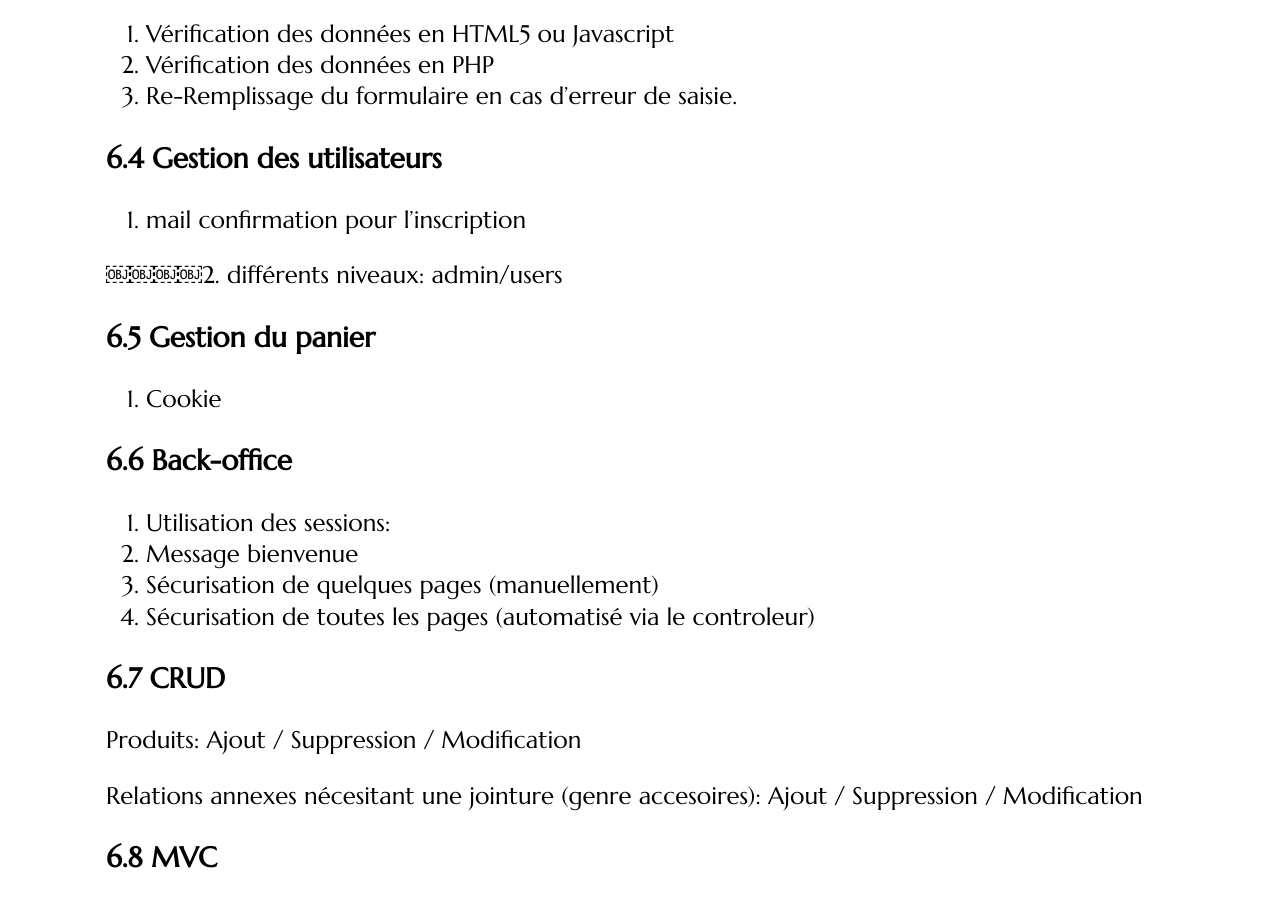
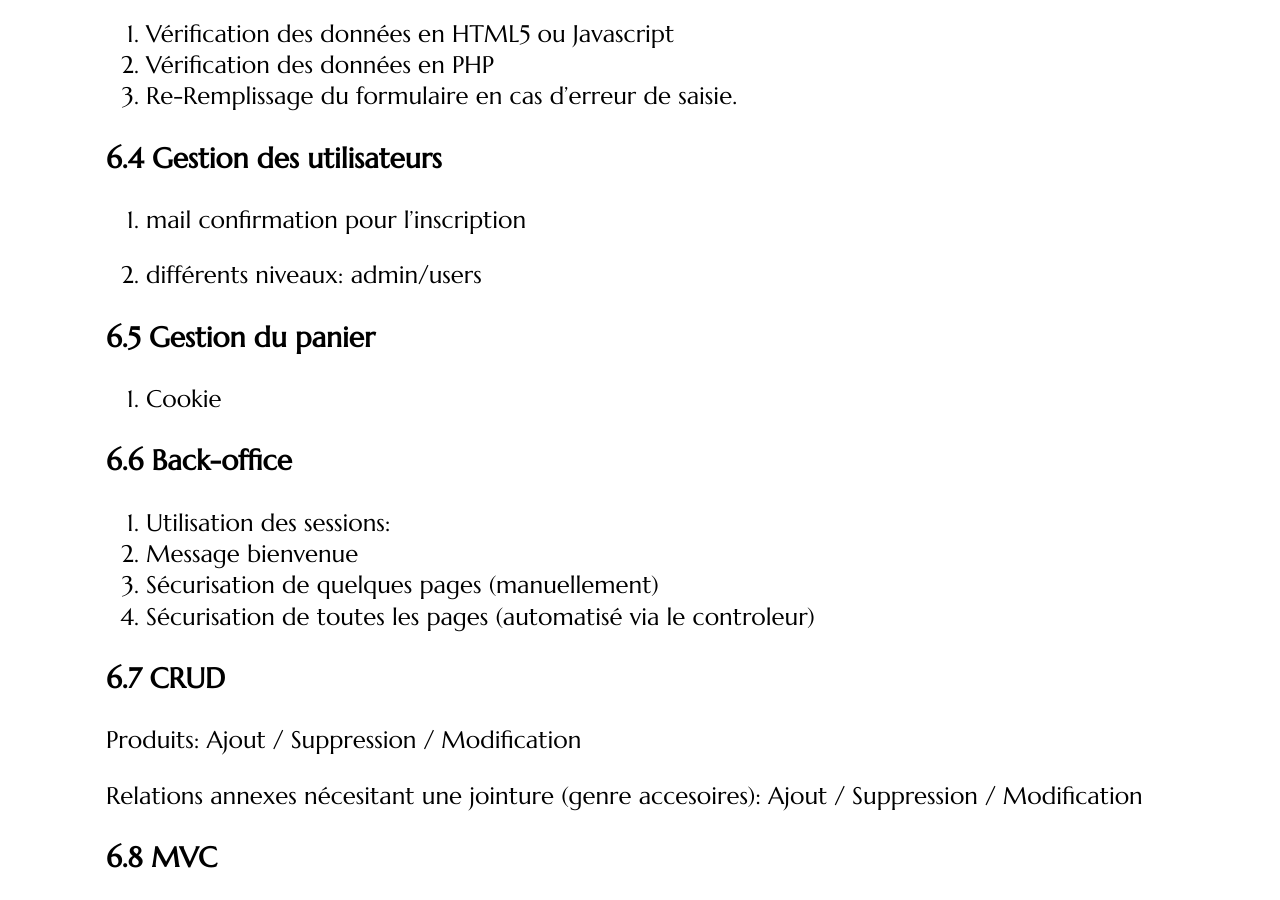
Before and after one commit to romainlebreton/R3.01-DeveloppementWeb, a Jekyll site: the page built from projet.md, in a window 1280 px wide and 900 px high, scrolled down 2869 px. Built offline with Jekyll 4.4.1, drawn with Linux system fonts in a browser that asks for light colours; some web fonts are replaced.

Commit message:
Update projet.md

```diff
--- a/projet.md
+++ b/projet.md
@@ -97,8 +97,7 @@ Factorisation code (aucune / include header+footer / include content)
 
 1. mail confirmation pour l'inscription
 
-￼￼￼￼2. différents niveaux: admin/users
-
+2. différents niveaux: admin/users
 
 ###Gestion du panier
 1. Cookie
```
